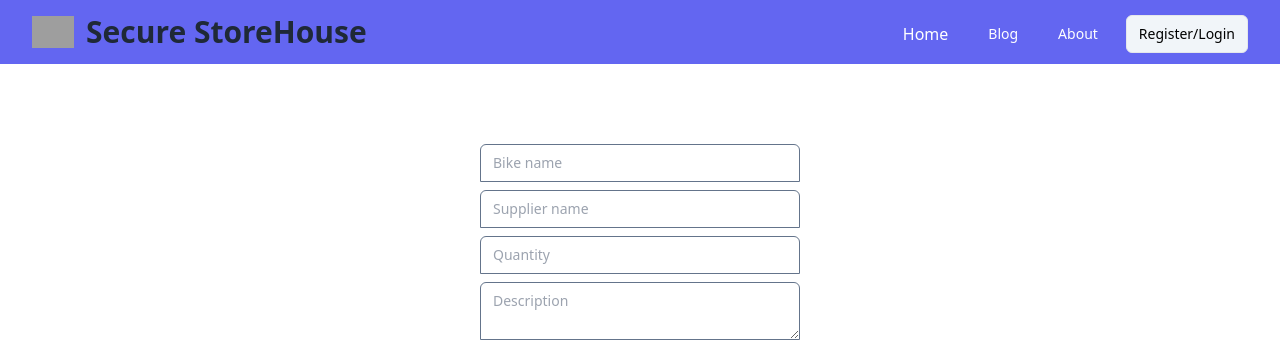
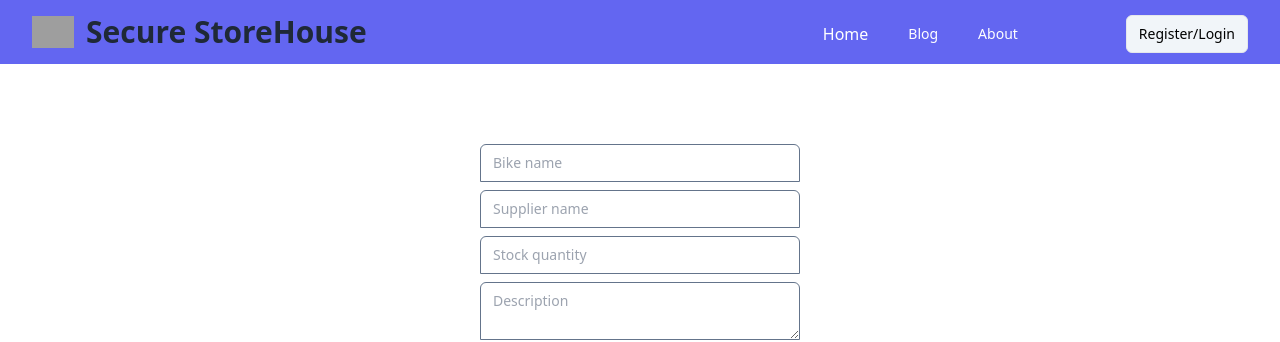
Before and after one commit to Chaki360/secure-storehouse-client-side, a React (Create React App) app: page /add-item in a window 1280 px wide. Shown: the top 342 px of the page. Built offline with nearby package versions, Linux system fonts and the light colour scheme; no server answers; grey boxes are pictures that could not be loaded.

Commit message:
manage item comp. added

```diff
--- a/src/AddItem/AddItem.js
+++ b/src/AddItem/AddItem.js
@@ -3,7 +3,8 @@ import { useForm } from "react-hook-form";
 const AddItem = () => {
     const { register, handleSubmit } = useForm();
     const onSubmit = data => {
-        console.log(data);
+        const proceed = window.confirm('Click OK to proceed');
+        if (proceed) {
             const url = `http://localhost:5000/inventory`;
             fetch(url, {
                 method: 'POST',
@@ -14,13 +15,15 @@ const AddItem = () => {
             })
                 .then(res => res.json())
                 .then(result => console.log(result))
+        }
+
     };
     return (
         <div className='mx-auto mt-20 w-80 '>
             <form onSubmit={handleSubmit(onSubmit)}>
                 <input className='mb-2 appearance-none rounded-none relative block w-full px-3 py-2 border border-slate-500  text-gray-900 rounded-t-md focus:outline-none focus:ring-indigo-500 focus:border-indigo-500 focus:z-10 sm:text-sm' placeholder='Bike name' type='text' {...register("bikeName")} />
                 <input className=' mb-2 appearance-none rounded-none relative block w-full px-3 py-2 border border-slate-500  text-gray-900 rounded-t-md focus:outline-none focus:ring-indigo-500 focus:border-indigo-500 focus:z-10 sm:text-sm' placeholder='Supplier name' type='text' {...register("supplierName")} />
-                <input className='mb-2 appearance-none rounded-none relative block w-full px-3 py-2 border border-slate-500  text-gray-900 rounded-t-md focus:outline-none focus:ring-indigo-500 focus:border-indigo-500 focus:z-10 sm:text-sm' placeholder='Quantity' type="number" {...register("quantity")} />
+                <input className='mb-2 appearance-none rounded-none relative block w-full px-3 py-2 border border-slate-500  text-gray-900 rounded-t-md focus:outline-none focus:ring-indigo-500 focus:border-indigo-500 focus:z-10 sm:text-sm' placeholder='Stock quantity' type="number" {...register("quantity")} />
                 <textarea className='mb-2 appearance-none rounded-none relative block w-full px-3 py-2 border border-slate-500  text-gray-900 rounded-t-md focus:outline-none focus:ring-indigo-500 focus:border-indigo-500 focus:z-10 sm:text-sm' placeholder='Description' type="text" {...register("description")} />
                 <input className='mb-2 appearance-none rounded-none relative block w-full px-3 py-2 border border-slate-500  text-gray-900 rounded-t-md focus:outline-none focus:ring-indigo-500 focus:border-indigo-500 focus:z-10 sm:text-sm' placeholder='Image URL' type="text" {...register("image")} />
                 <input className='mb-2 appearance-none rounded-none relative block w-full px-3 py-2 border border-slate-500  text-gray-900 rounded-t-md focus:outline-none focus:ring-indigo-500 focus:border-indigo-500 focus:z-10 sm:text-sm ' placeholder='Item Price($)' type="text" {...register("price")} />
--- a/src/Homepage/Header/Header.js
+++ b/src/Homepage/Header/Header.js
@@ -31,7 +31,8 @@ const Header = () => {
                                     <Link to='/blogs' className=" text-white hover:text-blue-100 px-3 py-2 rounded-md text-sm font-medium">Blog</Link>
 
                                     <Link to='/about' className=" text-white hover:text-blue-100 px-3 py-2 rounded-md text-sm font-medium">About</Link>
-
+                                    {user ? <Link to='/manage-items' className=" text-white hover:text-blue-100 px-3 py-2 rounded-md text-sm font-medium">Manage Items</Link> : <Link to='/' className=" text-white hover:text-blue-100 px-3 py-2 rounded-md text-sm font-medium"></Link>}
+                                    {user ? <Link to='/add-item' className=" text-white hover:text-blue-100 px-3 py-2 rounded-md text-sm font-medium">Add Item</Link> : <Link to='/' className=" text-white hover:text-blue-100 px-3 py-2 rounded-md text-sm font-medium"></Link>}
 
                                     {
                                         user ?
--- a/src/ManageInventories/ManageInventories.js
+++ b/src/ManageInventories/ManageInventories.js
@@ -9,7 +9,7 @@ const ManageInventories = () => {
         fetch('http://localhost:5000/inventory')
             .then(res => res.json())
             .then(data => SetInventories(data))
-    }, []);
+    }, [inventories]);
     return (
         <div>
             <div className='inventory-items'>
--- /dev/null
+++ b/src/PrivateRoute/PrivateRoute.js
@@ -0,0 +1,11 @@
+import React from 'react';
+
+const PrivateRoute = () => {
+    return (
+        <div>
+
+        </div>
+    );
+};
+
+export default PrivateRoute;
```
Lines whose indentation alone changed are shown as unchanged.
